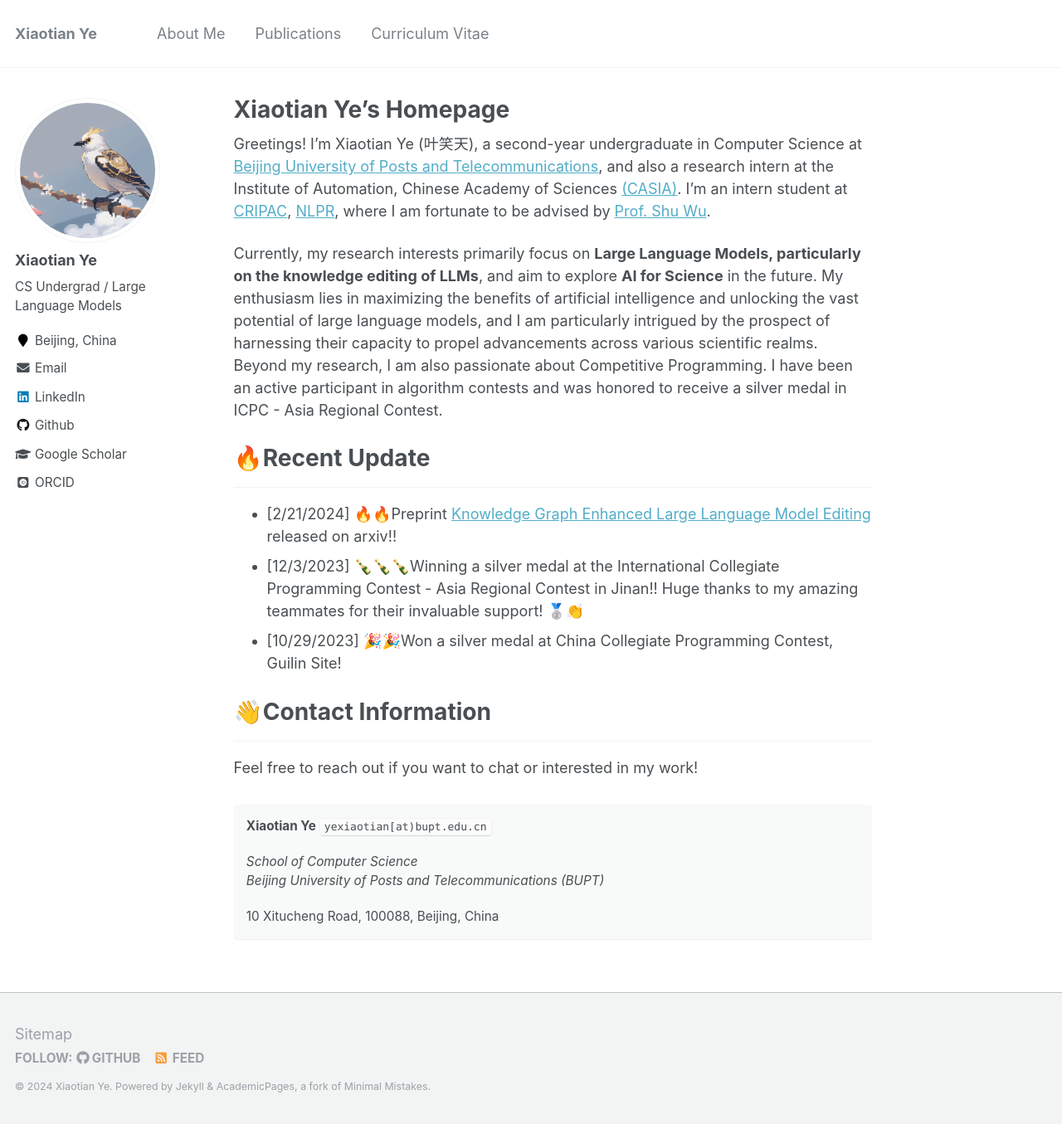
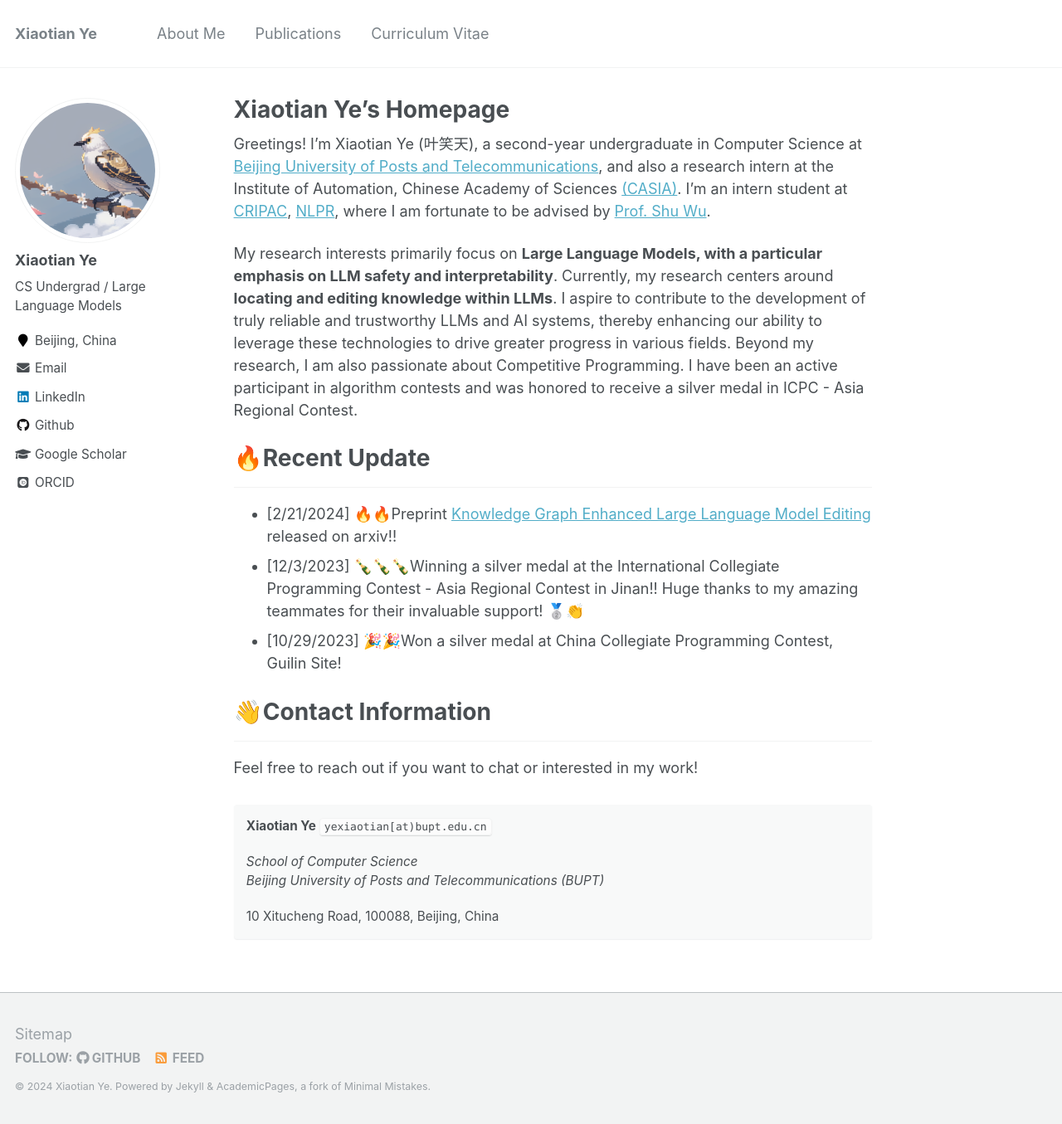
Before and after one commit to Acruxos/Acruxos.github.io, a Jekyll site: the page built from _pages/about.md, in a window 1280 px wide and 1355 px high. Shown: the whole window at 83% size. Built offline with Jekyll 4.4.1, drawn with Linux system fonts in a browser that asks for light colours; some web fonts are replaced; a script that is not in the unit is left out.

Commit message:
Update aboutme

```diff
--- a/_pages/about.md
+++ b/_pages/about.md
@@ -10,7 +10,7 @@ redirect_from:
 
 Greetings! I'm Xiaotian Ye (叶笑天), a second-year undergraduate in Computer Science at [Beijing University of Posts and Telecommunications](https://www.bupt.edu.cn/), and also a research intern at the Institute of Automation, Chinese Academy of Sciences [(CASIA)](http://english.ia.cas.cn/). I'm an intern student at [CRIPAC](http://cripac.ia.ac.cn/en/EN/volumn/home.shtml), [NLPR](http://www.nlpr.ia.ac.cn/en/), where I am fortunate to be advised by [Prof. Shu Wu](http://shuwu.name/).
 
-Currently, my research interests primarily focus on **Large Language Models, particularly on the knowledge editing of LLMs**, and aim to explore **AI for Science** in the future. My enthusiasm lies in maximizing the benefits of artificial intelligence and unlocking the vast potential of large language models, and I am particularly intrigued by the prospect of harnessing their capacity to propel advancements across various scientific realms. Beyond my research, I am also passionate about Competitive Programming. I have been an active participant in algorithm contests and was honored to receive a silver medal in ICPC - Asia Regional Contest.
+My research interests primarily focus on **Large Language Models, with a particular emphasis on LLM safety and interpretability**. Currently, my research centers around **locating and editing knowledge within LLMs**. I aspire to contribute to the development of truly reliable and trustworthy LLMs and AI systems, thereby enhancing our ability to leverage these technologies to drive greater progress in various fields. Beyond my research, I am also passionate about Competitive Programming. I have been an active participant in algorithm contests and was honored to receive a silver medal in ICPC - Asia Regional Contest.
 
 ### 🔥Recent Update
 
```
